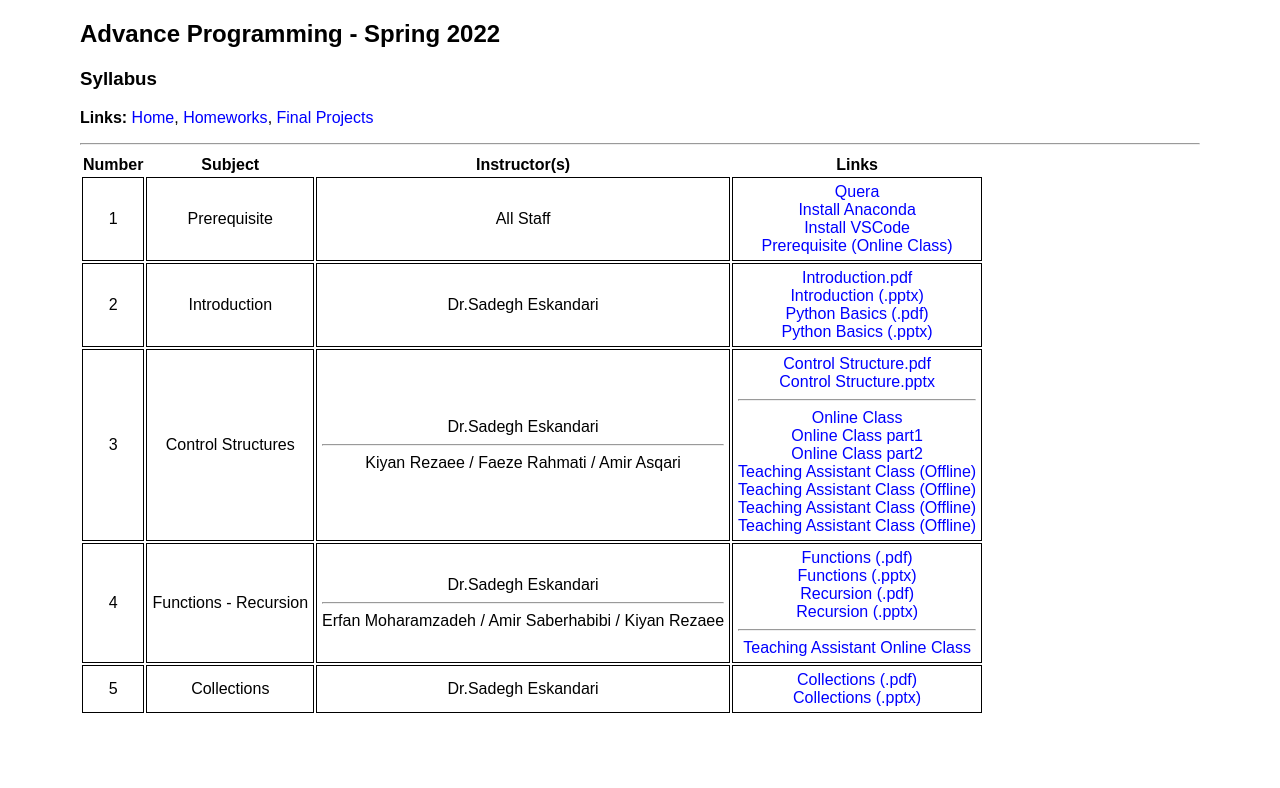
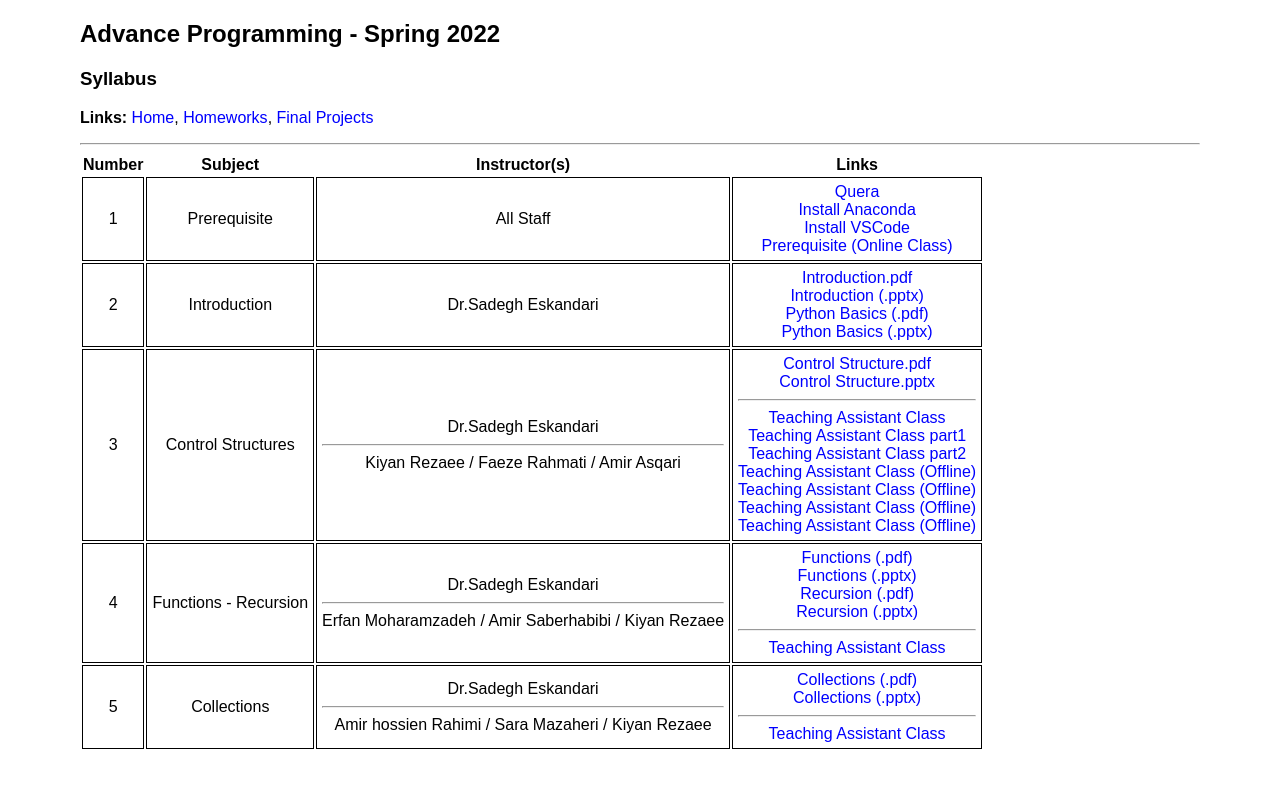
Before and after one commit to Sadegh28/AP1400-2, a plain HTML site: page syllabus.html in a window 1280 px wide. Drawn offline with Linux system fonts and the light colour scheme.

Commit message:
add Teaching Assistant class (Collections)

```diff
--- a/syllabus.html
+++ b/syllabus.html
@@ -31,19 +31,19 @@
 <td style="text-align:center">3</td>
 <td style="text-align:center">Control Structures</td>
 <td style="text-align:center">Dr.Sadegh Eskandari<hr>Kiyan Rezaee / Faeze Rahmati / Amir Asqari</td>
-<td style="text-align:center"><a href="https://sadegh28.github.io/AP1400-2/lectures/Lecture3(Control%20Structures%20and%20Functions).pdf">Control Structure.pdf</a><br><a href="https://sadegh28.github.io/AP1400-2/lectures/Lecture3(Control%20Structures%20and%20Functions).pptx">Control Structure.pptx</a><hr><a href="https://drive.google.com/file/d/1VJSB2GEtDnoKNYjx7gKlhk9AEQ_9TKo1/view">Online Class</a><br><a href="https://drive.google.com/file/d/1w7oTDV6U712RmaxiEfyEv2je7uIH0kQ0/view">Online Class part1</a><br><a href="https://drive.google.com/file/d/1yRpk5fFccaVGD280ARRcnlNTcEpfVu7e/view">Online Class part2</a> <br><a href="https://drive.google.com/file/d/1M1V3qLZHNUpUKvolrWvtZ3zvLv3L6sev/view?usp=sharing">Teaching Assistant Class (Offline)</a><br><a href="https://drive.google.com/file/d/1BFg6oCfRTLs1sYrAVpSq-NVY1fxt-DVL/view?usp=sharing">Teaching Assistant Class (Offline)</a> <br> <a href="https://drive.google.com/file/d/1NpNSXf79JP2UluEGXPbaU4Psi6oDRqic/view?usp=sharing">Teaching Assistant Class (Offline)</a> <br> <a href="https://drive.google.com/file/d/1wYHe7_IuPjpwbgK4mSmInP360y8KIPzR/view?usp=sharing">Teaching Assistant Class (Offline)</a></td>
+<td style="text-align:center"><a href="https://sadegh28.github.io/AP1400-2/lectures/Lecture3(Control%20Structures%20and%20Functions).pdf">Control Structure.pdf</a><br><a href="https://sadegh28.github.io/AP1400-2/lectures/Lecture3(Control%20Structures%20and%20Functions).pptx">Control Structure.pptx</a><hr><a href="https://drive.google.com/file/d/1VJSB2GEtDnoKNYjx7gKlhk9AEQ_9TKo1/view">Teaching Assistant Class</a><br><a href="https://drive.google.com/file/d/1w7oTDV6U712RmaxiEfyEv2je7uIH0kQ0/view">Teaching Assistant Class part1</a><br><a href="https://drive.google.com/file/d/1yRpk5fFccaVGD280ARRcnlNTcEpfVu7e/view">Teaching Assistant Class part2</a> <br><a href="https://drive.google.com/file/d/1M1V3qLZHNUpUKvolrWvtZ3zvLv3L6sev/view?usp=sharing">Teaching Assistant Class (Offline)</a><br><a href="https://drive.google.com/file/d/1BFg6oCfRTLs1sYrAVpSq-NVY1fxt-DVL/view?usp=sharing">Teaching Assistant Class (Offline)</a> <br> <a href="https://drive.google.com/file/d/1NpNSXf79JP2UluEGXPbaU4Psi6oDRqic/view?usp=sharing">Teaching Assistant Class (Offline)</a> <br> <a href="https://drive.google.com/file/d/1wYHe7_IuPjpwbgK4mSmInP360y8KIPzR/view?usp=sharing">Teaching Assistant Class (Offline)</a></td>
 </tr>
 <tr>
 <td style="text-align:center">4</td>
 <td style="text-align:center">Functions - Recursion</td>
 <td style="text-align:center">Dr.Sadegh Eskandari <hr>Erfan Moharamzadeh / Amir Saberhabibi / Kiyan Rezaee </td>
-<td style="text-align:center"><a href="https://sadegh28.github.io/AP1400-2/lectures/Lecture4(Functions).pdf">Functions (.pdf)</a><br><a href="https://sadegh28.github.io/AP1400-2/lectures/Lecture4(Functions).pptx">Functions (.pptx)</a> <br> <a href="https://sadegh28.github.io/AP1400-2/lectures/Lecture5(Recursion).pdf">Recursion (.pdf)</a> <br> <a href="https://sadegh28.github.io/AP1400-2/lectures/Lecture5(Recursion).pptx">Recursion (.pptx)</a> <hr> <a href="https://drive.google.com/file/d/1MmPYO1EqFte8xVhwM6oRAFKpjwsAL0uj/view"> Teaching Assistant Online Class</a></td>
+<td style="text-align:center"><a href="https://sadegh28.github.io/AP1400-2/lectures/Lecture4(Functions).pdf">Functions (.pdf)</a><br><a href="https://sadegh28.github.io/AP1400-2/lectures/Lecture4(Functions).pptx">Functions (.pptx)</a> <br> <a href="https://sadegh28.github.io/AP1400-2/lectures/Lecture5(Recursion).pdf">Recursion (.pdf)</a> <br> <a href="https://sadegh28.github.io/AP1400-2/lectures/Lecture5(Recursion).pptx">Recursion (.pptx)</a> <hr> <a href="https://drive.google.com/file/d/1MmPYO1EqFte8xVhwM6oRAFKpjwsAL0uj/view"> Teaching Assistant Class</a></td>
 </tr>
 <tr>
 <td style="text-align:center">5</td>
 <td style="text-align:center">Collections</td>
-<td style="text-align:center">Dr.Sadegh Eskandari</td>
-<td style="text-align:center"><a href="https://sadegh28.github.io/AP1400-1/lectures/Lecture6(Collections).pdf">Collections (.pdf) <br> <a href="https://sadegh28.github.io/AP1400-1/lectures/Lecture6(Collections).pptx">Collections (.pptx)</a></a></td>
+<td style="text-align:center">Dr.Sadegh Eskandari <hr>Amir hossien Rahimi / Sara Mazaheri / Kiyan Rezaee</td>
+<td style="text-align:center"><a href="https://sadegh28.github.io/AP1400-1/lectures/Lecture6(Collections).pdf">Collections (.pdf)</a> <br> <a href="https://sadegh28.github.io/AP1400-1/lectures/Lecture6(Collections).pptx">Collections (.pptx)</a> <hr> <a href="https://drive.google.com/file/d/1aravkNXzhtujbnlwYMYvv1twx85Lw6ET/view">Teaching Assistant Class</a></td>
 </tr>
 </tbody>
 </table>
```
